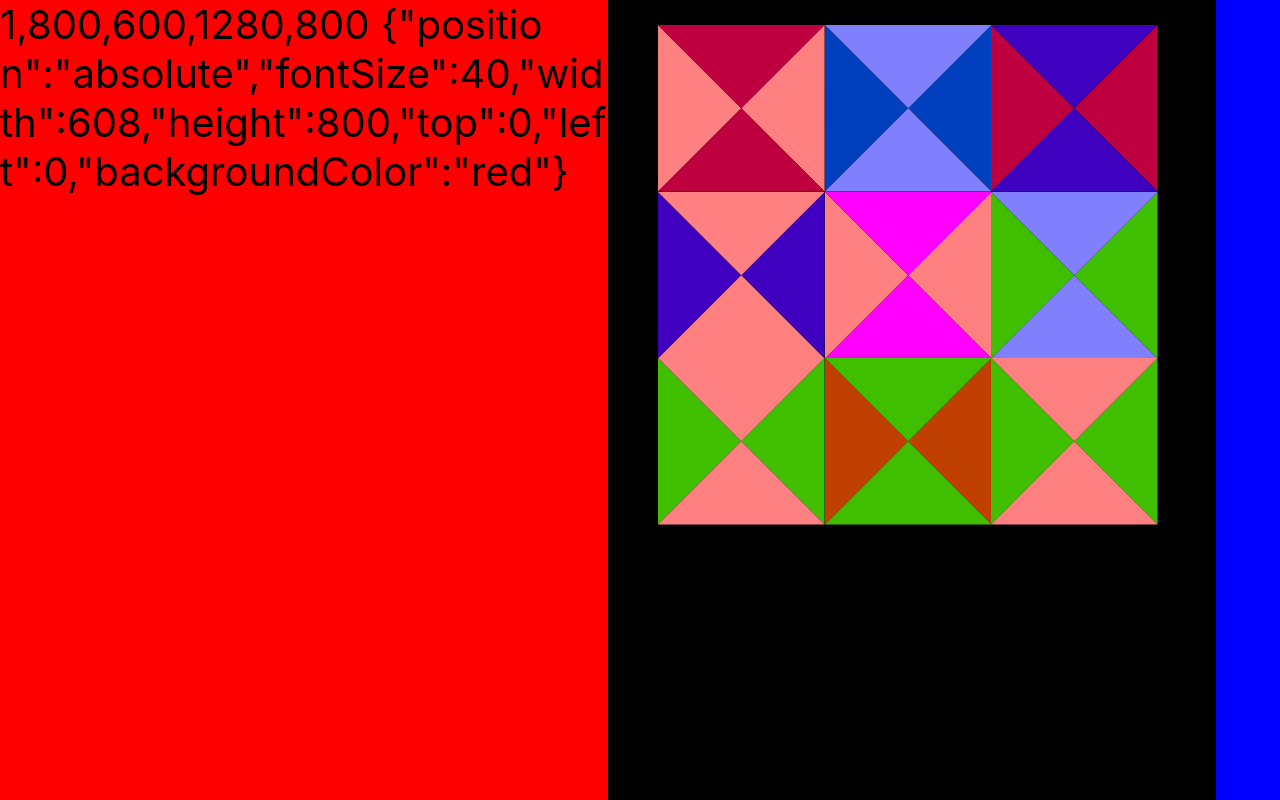
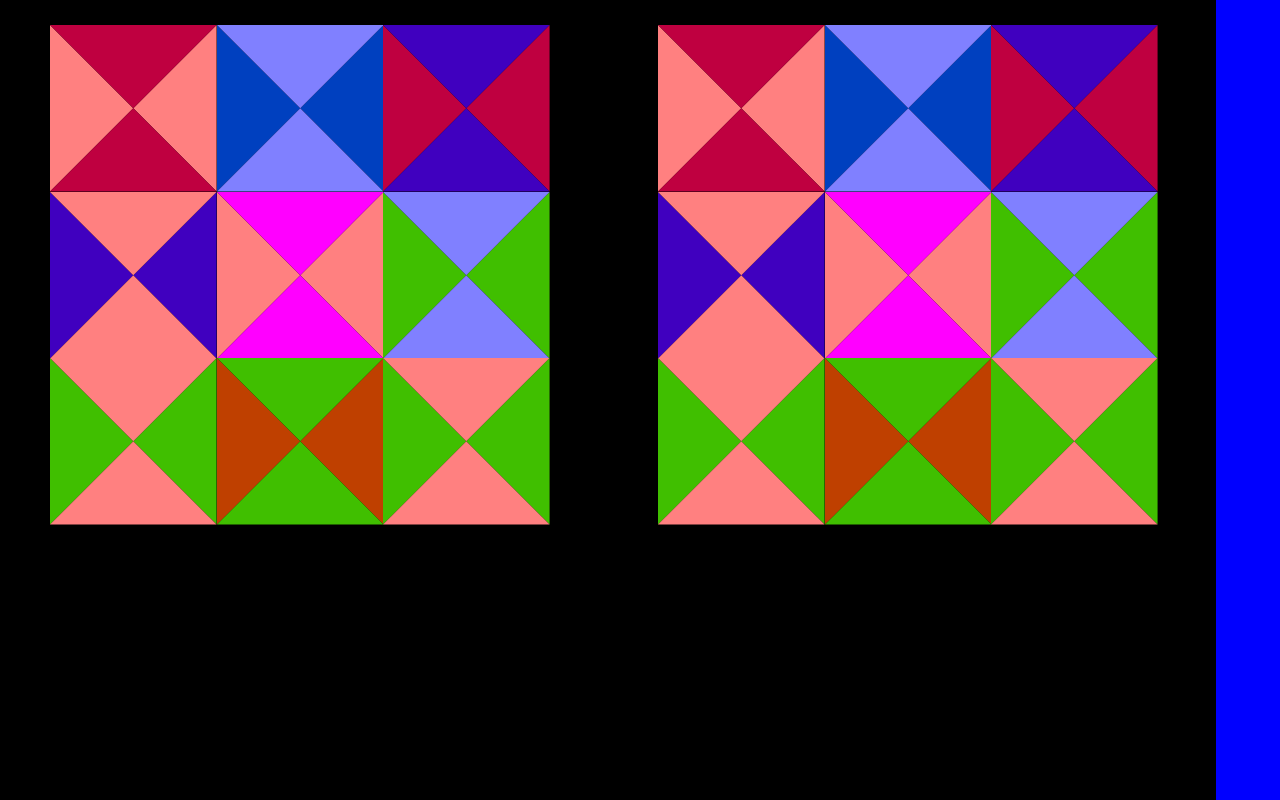
Before and after one commit to philbertani/ib01, a React (Create React App) app in the folder client/: page / in a window 1280 px wide. Built offline with nearby package versions, Linux system fonts and the light colour scheme.

Commit message:
added map/accum function for 2d game boards

```diff
--- a/client/src/game/Mechanics.js
+++ b/client/src/game/Mechanics.js
@@ -78,6 +78,19 @@ export default class Mechanics {
       index++;
     }
     return;
+  }
+
+  map(callback, accum=[]) {
+    const cellIndex = this.boardIter(0,this.boardInfo);
+    let end=false;
+    while (!end) {
+      const result = cellIndex.next();
+      if (result.done) break;
+      const { row, col } = result.value;
+      const cell = this.targetBoard[row][col];
+      callback( {cell,row,col}, accum);
+    }
+    return accum;
   }
 
   createBoard(boardInfo) {
--- a/client/src/game/PlaySpace.js
+++ b/client/src/game/PlaySpace.js
@@ -1,13 +1,61 @@
 import React from "react";
+import * as SVGTRI from "./SvgTriangles";
 import {useStore} from "react-redux";
 
-export default function PlaySpace({style}) {
+export default function PlaySpace({mech, style}) {
+
+  const boardInfo = mech.boardInfo;
+  const {cellDivisor,spacingDivisor} = mech.boardInfo;
+
   const styleFinal = {...style};
-  styleFinal.backgroundColor = "red";
+  styleFinal.backgroundColor = "rgba(0,0,0,1)";
+  styleFinal.overflow = "hidden";
+  styleFinal.overflowY = "scroll";
 
-  //console.log("playSpace",styleFinal);
+  const [newBoard, setNewBoard] = React.useState([]);
 
-  const debug = [window.devicePixelRatio, ",", window.innerHeight, ",",
-    window.screen.height,",",window.innerWidth,",",window.screen.width];
-  return <div style={styleFinal}>{debug} {JSON.stringify(styleFinal)}</div>
+  const cellWidth = styleFinal.width/cellDivisor;
+
+  const margin = .3*cellWidth;
+  const spacing = styleFinal.width / spacingDivisor;
+
+  React.useEffect(()=>{
+
+    //this is getting called multiple times - prevent with boolean
+    //we have to call for this from server for multi player
+    const board = [];
+
+    //mech.map iterates over the 2d board array in row major order
+    mech.map( cellData=>{
+
+      const {cell,row,col} = cellData;
+
+      const color1 = mech.vecToRGB(cell[0]);
+      const color2 = mech.vecToRGB(cell[1]);
+
+      const newStyle={
+        position:"absolute", width:cellWidth,
+        left: margin+spacing*col,
+        top: margin/2+spacing*row
+      }
+
+      board.push(
+        <div key={"tile"+row.toString()+col.toString()} style={newStyle}>
+          <SVGTRI.Left boardDims={styleFinal} color={color1}/>
+          <SVGTRI.Right boardDims={styleFinal} color={color1}/>
+          <SVGTRI.Up boardDims={styleFinal} color={color2}/>
+          <SVGTRI.Down boardDims={styleFinal} color={color2}/>
+        </div>
+      )
+
+      return null;
+
+    }, board);
+
+    setNewBoard(board);
+
+
+  },[cellWidth, boardInfo])  //React suggestions ususally cause infinite rerendering hell - resist!
+
+  return <div style={styleFinal}>{newBoard}</div>
 }
--- a/client/src/game/TargetBoard.js
+++ b/client/src/game/TargetBoard.js
@@ -3,58 +3,54 @@ import * as SVGTRI from "./SvgTriangles";
 import {useStore} from "react-redux";
 
 export default function TargetBoard({mech, style}) {
+  const boardInfo = mech.boardInfo;
+  const { cellDivisor, spacingDivisor } = mech.boardInfo;
 
-  const boardInfo = mech.boardInfo;
-  const {cellDivisor,spacingDivisor} = mech.boardInfo;
-
-  const styleFinal = {...style};
+  const styleFinal = { ...style };
   styleFinal.backgroundColor = "rgba(0,0,0,1)";
   styleFinal.overflow = "hidden";
   styleFinal.overflowY = "scroll";
 
   const [newBoard, setNewBoard] = React.useState([]);
 
-  const cellWidth = styleFinal.width/cellDivisor;
+  const cellWidth = styleFinal.width / cellDivisor;
 
-  const margin = .3*cellWidth;
+  const margin = 0.3 * cellWidth;
   const spacing = styleFinal.width / spacingDivisor;
 
-  React.useEffect(()=>{
-
+  React.useEffect(() => {
     //this is getting called multiple times - prevent with boolean
     //we have to call for this from server for multi player
     const board = [];
 
-    for (let row=0; row<boardInfo.rows; row++) {
+    //mech.map iterates over the 2d board array in row major order
+    mech.map((cellData) => {
+      const { cell, row, col } = cellData;
 
-      for (let col=0; col<boardInfo.cols; col++) {
+      const color1 = mech.vecToRGB(cell[0]);
+      const color2 = mech.vecToRGB(cell[1]);
 
-        const cell = mech.targetBoard[row][col];
-        const color1 = mech.vecToRGB(cell[0]);
-        const color2 = mech.vecToRGB(cell[1]);
+      const newStyle = {
+        position: "absolute",
+        width: cellWidth,
+        left: margin + spacing * col,
+        top: margin / 2 + spacing * row,
+      };
 
-        const newStyle={
-          position:"absolute", width:cellWidth,
-          left: margin+spacing*col,
-          top: margin/2+spacing*row
-        }
+      board.push(
+        <div key={"tile" + row.toString() + col.toString()} style={newStyle}>
+          <SVGTRI.Left boardDims={styleFinal} color={color1} />
+          <SVGTRI.Right boardDims={styleFinal} color={color1} />
+          <SVGTRI.Up boardDims={styleFinal} color={color2} />
+          <SVGTRI.Down boardDims={styleFinal} color={color2} />
+        </div>
+      );
 
-        board.push(
-          <div key={"tile"+row.toString()+col.toString()} style={newStyle}>
-            <SVGTRI.Left boardDims={styleFinal} color={color1}/>
-            <SVGTRI.Right boardDims={styleFinal} color={color1}/>
-            <SVGTRI.Up boardDims={styleFinal} color={color2}/>
-            <SVGTRI.Down boardDims={styleFinal} color={color2}/>
-          </div>
-        )
-
-      }
-    }
+      return null;
+    }, board);
 
     setNewBoard(board);
+  }, [cellWidth, boardInfo]); //React suggestions ususally cause infinite rerendering hell - resist!
 
-
-  },[cellWidth, boardInfo])  //React suggestions ususally cause infinite rerendering hell - resist!
-
-  return <div style={styleFinal}>{newBoard}</div>
+  return <div style={styleFinal}>{newBoard}</div>;
 }
```
